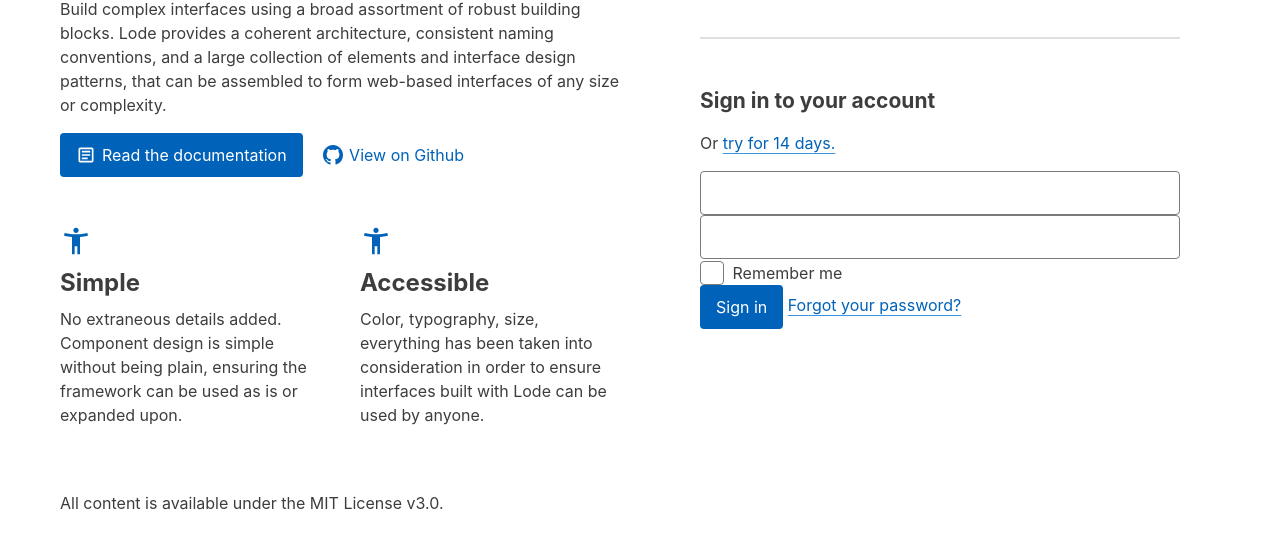
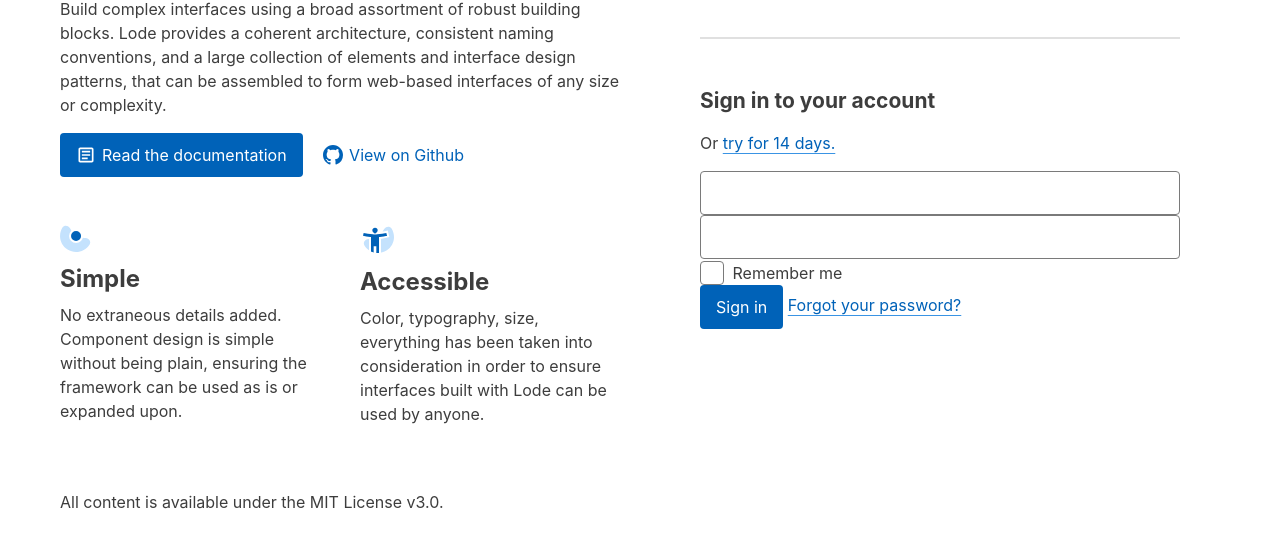
Before and after one commit to pixeltrove/lode-website, a website: page index.html in a window 1280 px wide. Shown: the part 335-884 px from the top of the page. Drawn offline with Linux system fonts and the light colour scheme.

Commit message:
Add feature icons

```diff
--- a/index.html
+++ b/index.html
@@ -50,8 +50,9 @@
           <div class="grid laptop:grid-2">
             <div class="laptop:grid-column-1">
               <div class="feature">
-                <svg class="feature-icon" xmlns="http://www.w3.org/2000/svg" height="32px" viewBox="0 0 24 24" width="32px" fill="#0062B8">
-                  <path d="M20.5 6c-2.61.7-5.67 1-8.5 1s-5.89-.3-8.5-1L3 8c1.86.5 4 .83 6 1v13h2v-6h2v6h2V9c2-.17 4.14-.5 6-1l-.5-2zM12 6c1.1 0 2-.9 2-2s-.9-2-2-2-2 .9-2 2 .9 2 2 2z" />
+                <svg class="feature-icon" width="31" height="28" viewBox="0 0 31 28" xmlns="http://www.w3.org/2000/svg">
+                  <path d="M7.99058 1.24959C6.11712 0.0789289 3.64937 0.648654 2.47871 2.52211C-2.20396 10.0159 0.0749516 19.8869 7.56877 24.5696C15.0626 29.2522 24.9336 26.9734 29.6162 19.4795C30.7869 17.6061 30.2172 15.1383 28.3437 13.9677C24.762 11.7296 21.177 14.2061 16.0475 11.0008C10.918 7.79555 11.5723 3.48769 7.99058 1.24959Z" fill="#C4E2FD" />
+                  <circle cx="16.0462" cy="11" r="6" fill="#0062B8" stroke="white" stroke-width="2" />
                 </svg>
                 <h2 class="feature-heading">Simple</h2>
                 <p>No extraneous details added. Component design is simple without being plain, ensuring the framework can be used as is or expanded upon.</p>
@@ -59,8 +60,14 @@
             </div>
             <div class="laptop:grid-column-1">
               <div class="feature">
-                <svg class="feature-icon" xmlns="http://www.w3.org/2000/svg" height="32px" viewBox="0 0 24 24" width="32px" fill="#0062B8">
-                  <path d="M20.5 6c-2.61.7-5.67 1-8.5 1s-5.89-.3-8.5-1L3 8c1.86.5 4 .83 6 1v13h2v-6h2v6h2V9c2-.17 4.14-.5 6-1l-.5-2zM12 6c1.1 0 2-.9 2-2s-.9-2-2-2-2 .9-2 2 .9 2 2 2z" />
+                <svg class="feature-icon" width="34" height="31" viewBox="0 0 34 31" fill="none" xmlns="http://www.w3.org/2000/svg">
+                  <path d="M5.69848 14.9701C3.82503 16.1408 3.25531 18.6086 4.42597 20.482C9.10863 27.9758 18.9796 30.2547 26.4734 25.5721C33.9673 20.8894 36.2462 11.0184 31.5635 3.5246C30.3928 1.65114 27.9251 1.08142 26.0516 2.25208C22.4699 4.49018 23.1242 8.79803 17.9947 12.0033C12.8652 15.2086 9.28019 12.732 5.69848 14.9701Z" fill="#C4E2FD" />
+                  <path
+                    d="M14.6667 27.4025V22.3333H15.3333V27.9139V28.8141L16.2285 28.9084C17.1661 29.0073 18.1139 29.0286 19.0616 28.9701L20 28.9122V27.972V12.911C22.4407 12.663 24.9933 12.2416 27.2596 11.6324L28.2084 11.3773L27.9701 10.4241L27.3035 7.75747L27.0568 6.77064L26.0743 7.03414C23.35 7.76479 20.2239 8.16276 17.1656 8.28877C18.0747 7.62025 18.6667 6.54348 18.6667 5.33334C18.6667 3.31439 17.019 1.66667 15 1.66667C12.981 1.66667 11.3333 3.31439 11.3333 5.33334C11.3333 6.54348 11.9253 7.62025 12.8344 8.28877C9.77606 8.16276 6.64998 7.76479 3.92571 7.03414L2.94323 6.77064L2.69652 7.75747L2.02986 10.4241L1.79156 11.3773L2.7404 11.6324C5.00667 12.2416 7.55927 12.663 10 12.911V26.3903V27.0165L10.5634 27.2899C11.476 27.7328 12.4244 28.0921 13.3961 28.3652L14.6667 28.7222V27.4025Z"
+                    fill="#0062B8"
+                    stroke="white"
+                    stroke-width="2"
+                  />
                 </svg>
                 <h2 class="feature-heading">Accessible</h2>
                 <p>Color, typography, size, everything has been taken into consideration in order to ensure interfaces built with Lode can be used by anyone.</p>
```
